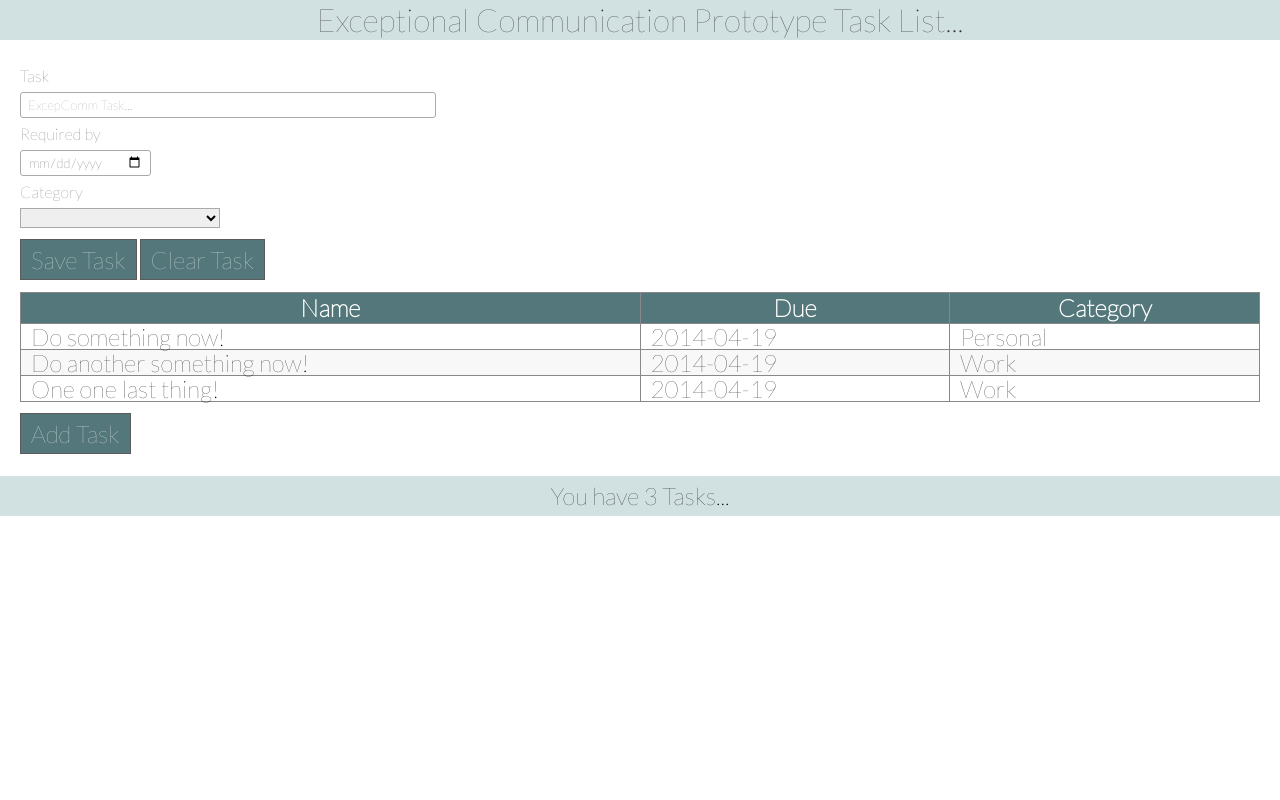
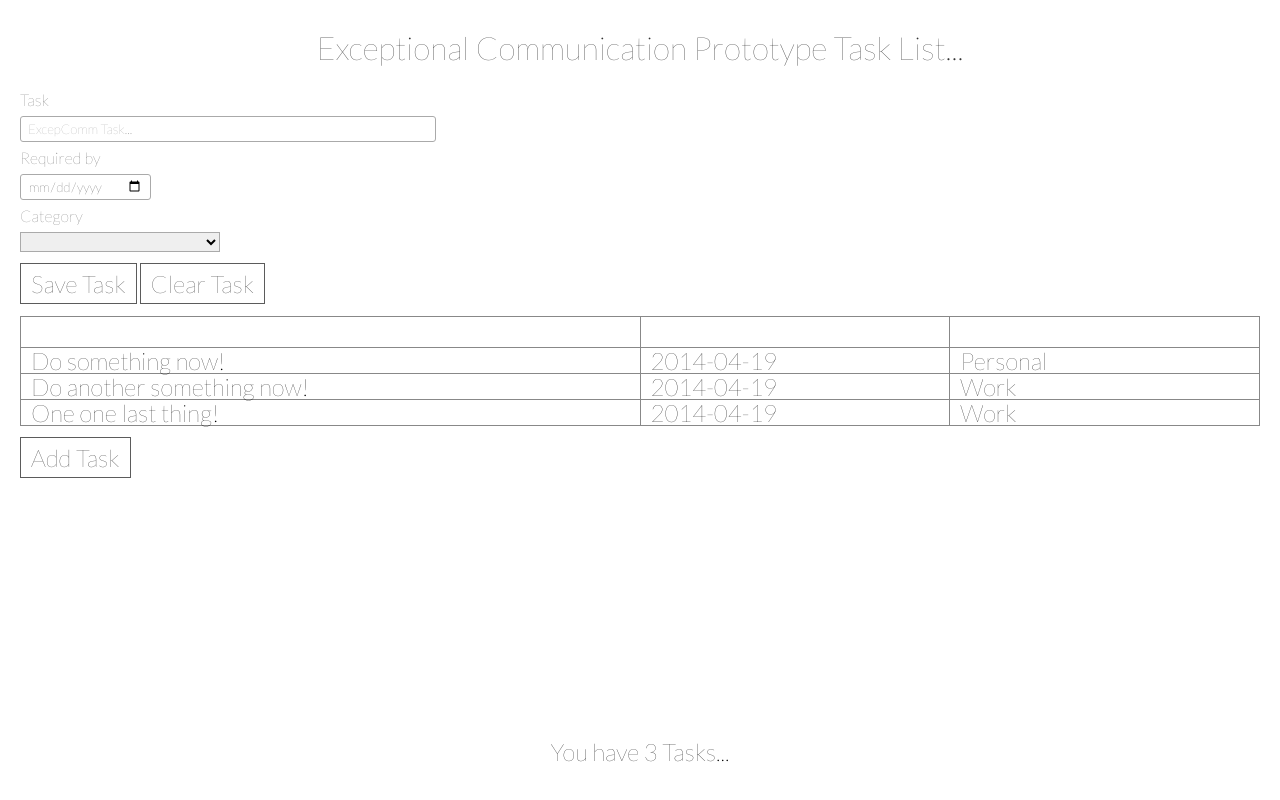
Before and after one commit to ryanpoplin/adinkra, a plain HTML site: page app/index.html in a window 1280 px wide. Drawn offline with Linux system fonts and the light colour scheme.

Commit message:
Update...

```diff
--- a/app/css/core.css
+++ b/app/css/core.css
@@ -51,21 +51,19 @@ table {
 	font-family: 'Lato', sans-serif;
 }
 header {
+	margin-top: 1em;
 	width: 100%;
-	height: 40px;
 	color: #333;
-	background-color: #d1e0e1;
 	font-size: 2em;
 	text-align: center;
-	line-height: 40px;
 }
 footer {
+	margin-bottom: 1.5em;
+	position: fixed;
+	bottom: 0;
 	width: 100%;
-	height: 40px;
-	background-color: #d1e0e1;
 	font-size: 1.5em;
 	text-align: center;
-	line-height: 40px;
 	margin-top: 30px;
 }
 table, th, td {
@@ -82,7 +80,6 @@ thead {
 	line-height: 30px;
 }
 thead th {
-	background-color: #53777a;
 	color: #fff;
 	font-size: 1.5em;
 	font-weight: bold;
@@ -94,14 +91,13 @@ td {
 	padding-left: 10px;
 }
 .even {
-	background-color: #f8f8f8;
+
 }
 nav {
 	margin: 20px 0 20px 0;
 }
 nav a {
-	background: #53777a;
-	color: #fff;
+	color: #131313;
 	width: 80px;
 	text-decoration: none;
 	border: 1px solid #5b5b5b;
@@ -143,10 +139,10 @@ label.error {
 	font-weight: bold;
 }
 .overdue {
-	background-color: #F7DCE5;
+
 }
 .warning {
-	background-color: #F7F7DC;
+
 }
 .task-completed {
 	text-decoration: line-through;
```
